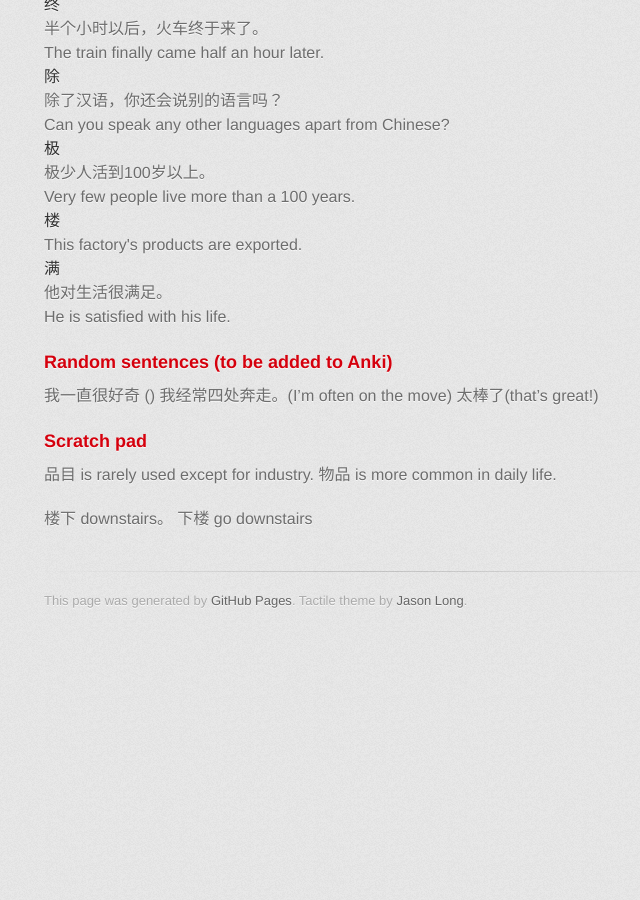
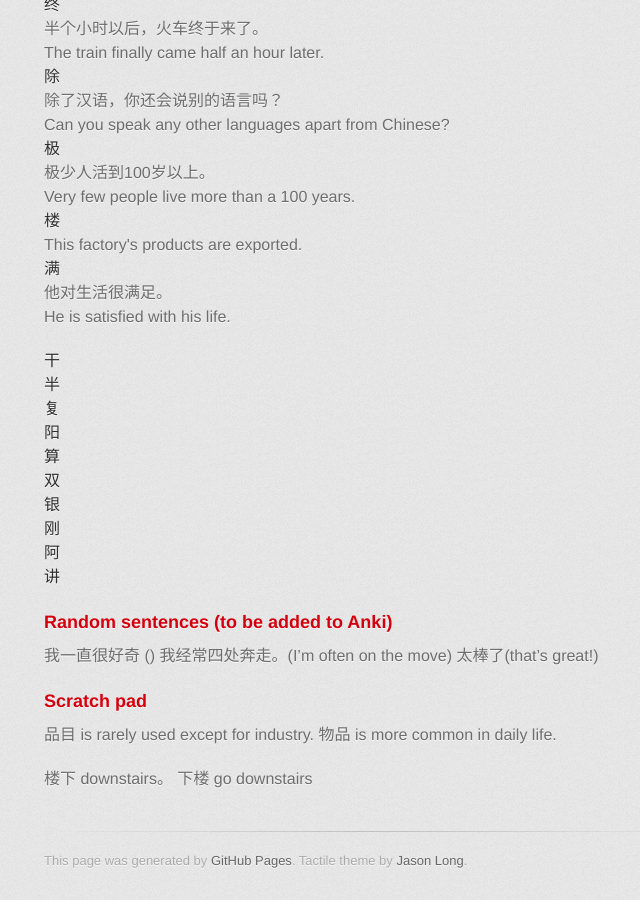
Before and after one commit to axiomiety/axiomiety.github.io, a Jekyll site: the page built from llog/mandarin.markdown, in a window 1280 px wide and 900 px high, scrolled down 8921 px. Shown: the whole window, without its empty margins (286-926 px from the left). Built offline with Jekyll 4.4.1, drawn with Linux system fonts in a browser that asks for light colours; nearby versions of some CDN libraries; some web fonts are replaced; before the commit the page ends 9561 px from its top, so only the background shows below that.

Commit message:
mandarin

```diff
--- a/llog/mandarin.markdown
+++ b/llog/mandarin.markdown
@@ -454,6 +454,39 @@ Character|Sentence|Translation
   <dd>他对生活很满足。</dd>
   <dd>He is satisfied with his life.</dd>
 </dl>
+
+<dl>
+  <dt>干</dt>
+  <dd></dd>
+  <dd></dd>
+  <dt>半</dt>
+  <dd></dd>
+  <dd></dd>
+  <dt>复</dt>
+  <dd></dd>
+  <dd></dd>
+  <dt>阳</dt>
+  <dd></dd>
+  <dd></dd>
+  <dt>算</dt>
+  <dd></dd>
+  <dd></dd>
+  <dt>双</dt>
+  <dd></dd>
+  <dd></dd>
+  <dt>银</dt>
+  <dd></dd>
+  <dd></dd>
+  <dt>刚</dt>
+  <dd></dd>
+  <dd></dd>
+  <dt>阿</dt>
+  <dd></dd>
+  <dd></dd>
+  <dt>讲</dt>
+  <dd></dd>
+  <dd></dd>
+</dl>
 <!--
 <dl>
   <dt></dt>
```
